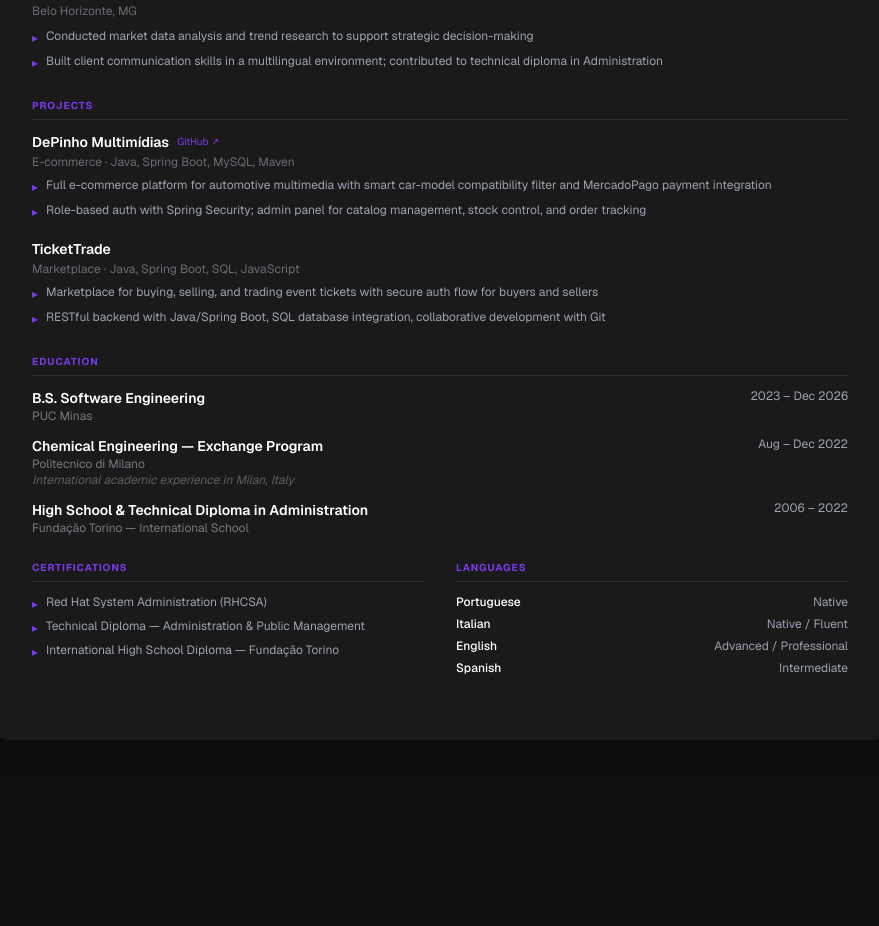
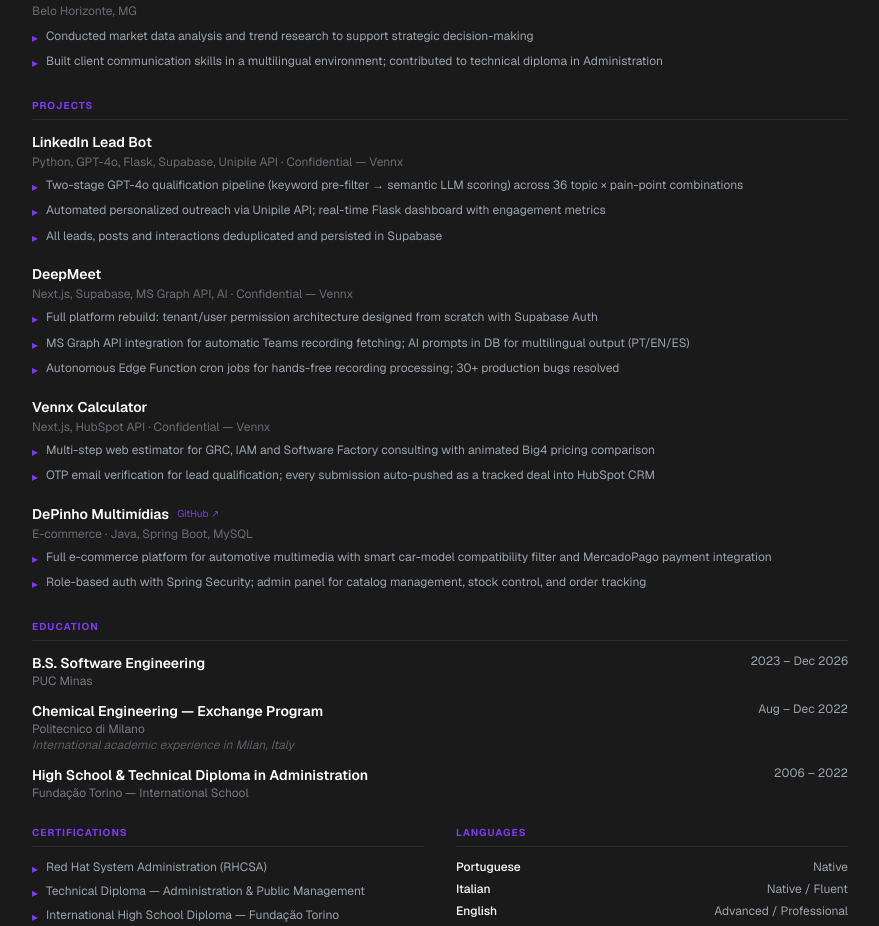
Before and after one commit to renatoctti/Portfolio, a Next.js app: page /cv in a window 1280 px wide. Shown: the part 900-1826 px from the top of the page, without its empty margins (200-1079 px from the left). Before the commit the page ends 1680 px from the top, so only its background shows below. Built offline with nearby package versions, Linux system fonts and the light colour scheme.

Commit message:
Update CV projects: show LinkedIn Bot, DeepMeet, Vennx Calculator + DePinho
Co-Authored-By: Claude Sonnet 4.6 <noreply@anthropic.com>

```diff
--- a/app/cv/page.tsx
+++ b/app/cv/page.tsx
@@ -60,20 +60,38 @@ const content = {
     projects_title: "Projects",
     projects: [
       {
+        title: "LinkedIn Lead Bot",
+        subtitle: "Python, GPT-4o, Flask, Supabase, Unipile API · Confidential — Vennx",
+        bullets: [
+          "Two-stage GPT-4o qualification pipeline (keyword pre-filter → semantic LLM scoring) across 36 topic × pain-point combinations",
+          "Automated personalized outreach via Unipile API; real-time Flask dashboard with engagement metrics",
+          "All leads, posts and interactions deduplicated and persisted in Supabase",
+        ],
+      },
+      {
+        title: "DeepMeet",
+        subtitle: "Next.js, Supabase, MS Graph API, AI · Confidential — Vennx",
+        bullets: [
+          "Full platform rebuild: tenant/user permission architecture designed from scratch with Supabase Auth",
+          "MS Graph API integration for automatic Teams recording fetching; AI prompts in DB for multilingual output (PT/EN/ES)",
+          "Autonomous Edge Function cron jobs for hands-free recording processing; 30+ production bugs resolved",
+        ],
+      },
+      {
+        title: "Vennx Calculator",
+        subtitle: "Next.js, HubSpot API · Confidential — Vennx",
+        bullets: [
+          "Multi-step web estimator for GRC, IAM and Software Factory consulting with animated Big4 pricing comparison",
+          "OTP email verification for lead qualification; every submission auto-pushed as a tracked deal into HubSpot CRM",
+        ],
+      },
+      {
         title: "DePinho Multimídias",
-        subtitle: "E-commerce · Java, Spring Boot, MySQL, Maven",
+        subtitle: "E-commerce · Java, Spring Boot, MySQL",
         github: "https://github.com/renatoctti/DePinhoMultimidias",
         bullets: [
           "Full e-commerce platform for automotive multimedia with smart car-model compatibility filter and MercadoPago payment integration",
           "Role-based auth with Spring Security; admin panel for catalog management, stock control, and order tracking",
-        ],
-      },
-      {
-        title: "TicketTrade",
-        subtitle: "Marketplace · Java, Spring Boot, SQL, JavaScript",
-        bullets: [
-          "Marketplace for buying, selling, and trading event tickets with secure auth flow for buyers and sellers",
-          "RESTful backend with Java/Spring Boot, SQL database integration, collaborative development with Git",
         ],
       },
     ],
@@ -141,20 +159,38 @@ const content = {
     projects_title: "Projetos",
     projects: [
       {
+        title: "LinkedIn Lead Bot",
+        subtitle: "Python, GPT-4o, Flask, Supabase, Unipile API · Confidencial — Vennx",
+        bullets: [
+          "Pipeline GPT-4o em dois estágios (pré-filtro por palavras-chave → qualificação semântica LLM) em 36 combinações de tópico × dor",
+          "Outreach personalizado automatizado via Unipile API; dashboard Flask em tempo real com métricas de engajamento",
+          "Todos os leads, posts e interações deduplicados e persistidos no Supabase",
+        ],
+      },
+      {
+        title: "DeepMeet",
+        subtitle: "Next.js, Supabase, MS Graph API, IA · Confidencial — Vennx",
+        bullets: [
+          "Rebuild completo da plataforma: arquitetura tenant/usuário projetada do zero com Supabase Auth",
+          "Integração com MS Graph API para busca automática de gravações do Teams; prompts de IA no banco para saída multilíngue (PT/EN/ES)",
+          "Cron jobs autônomos via Edge Functions para processamento contínuo de gravações; 30+ bugs de produção resolvidos",
+        ],
+      },
+      {
+        title: "Calculadora Vennx",
+        subtitle: "Next.js, HubSpot API · Confidencial — Vennx",
+        bullets: [
+          "Estimador web multi-etapas para projetos de GRC, IAM e Fábrica de Software com comparativo animado de preços Big4",
+          "Verificação OTP por e-mail para qualificação de leads; cada envio vira um negócio rastreado no HubSpot CRM",
+        ],
+      },
+      {
         title: "DePinho Multimídias",
-        subtitle: "E-commerce · Java, Spring Boot, MySQL, Maven",
+        subtitle: "E-commerce · Java, Spring Boot, MySQL",
         github: "https://github.com/renatoctti/DePinhoMultimidias",
         bullets: [
           "Plataforma completa de e-commerce para multimídia automotiva com filtro inteligente de compatibilidade e integração com MercadoPago",
           "Autenticação com controle de acesso por papel via Spring Security; painel admin para gestão de catálogo, estoque e pedidos",
-        ],
-      },
-      {
-        title: "TicketTrade",
-        subtitle: "Marketplace · Java, Spring Boot, SQL, JavaScript",
-        bullets: [
-          "Marketplace para compra, venda e troca de ingressos para eventos com fluxo de autenticação seguro",
-          "Backend RESTful com Java/Spring Boot, banco SQL e desenvolvimento colaborativo com Git",
         ],
       },
     ],
```
